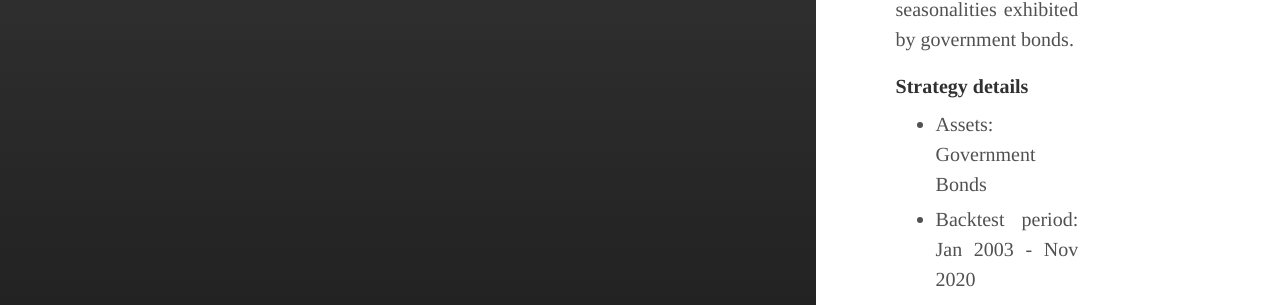
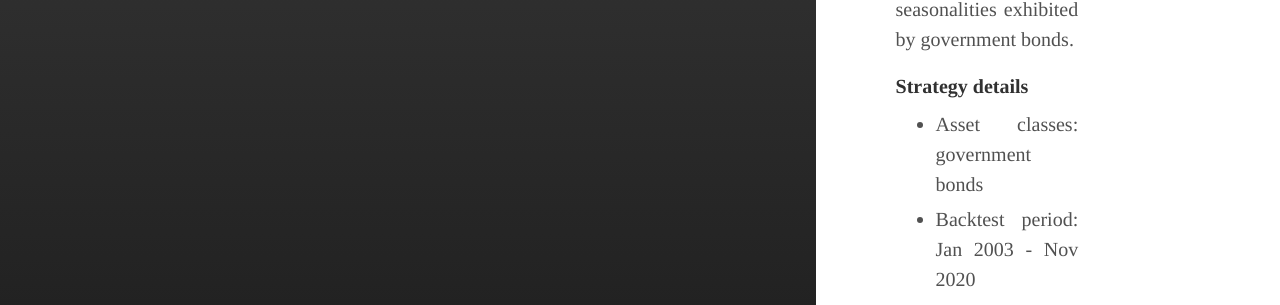
Before and after one commit to IthacaResearch/ithacaresearch.github.io, a Jekyll site: the page built from _posts/2019-10-14-Fixed-income-edge.md, in a window 1280 px wide and 900 px high, scrolled down 845 px. Shown: the part 147-452 px from the top of the window. Built offline with Jekyll 4.4.1, drawn with Linux system fonts in a browser that asks for light colours.

Commit message:
Update 2019-10-14-Fixed-income-edge.md

```diff
--- a/_posts/2019-10-14-Fixed-income-edge.md
+++ b/_posts/2019-10-14-Fixed-income-edge.md
@@ -14,7 +14,7 @@ The main advantage of this strategy is low risk, and returns which are higher th
 The main source of risk for this strategy is an end of the seasonalities exhibited by government bonds.
 
 #### Strategy details
-* Assets: Government Bonds
+* Asset classes: government bonds
 * Backtest period: Jan 2003 - Nov 2020
 * Rebalancing frequency: variable, average 20/year
 * CAGR: 10.49 %
```
